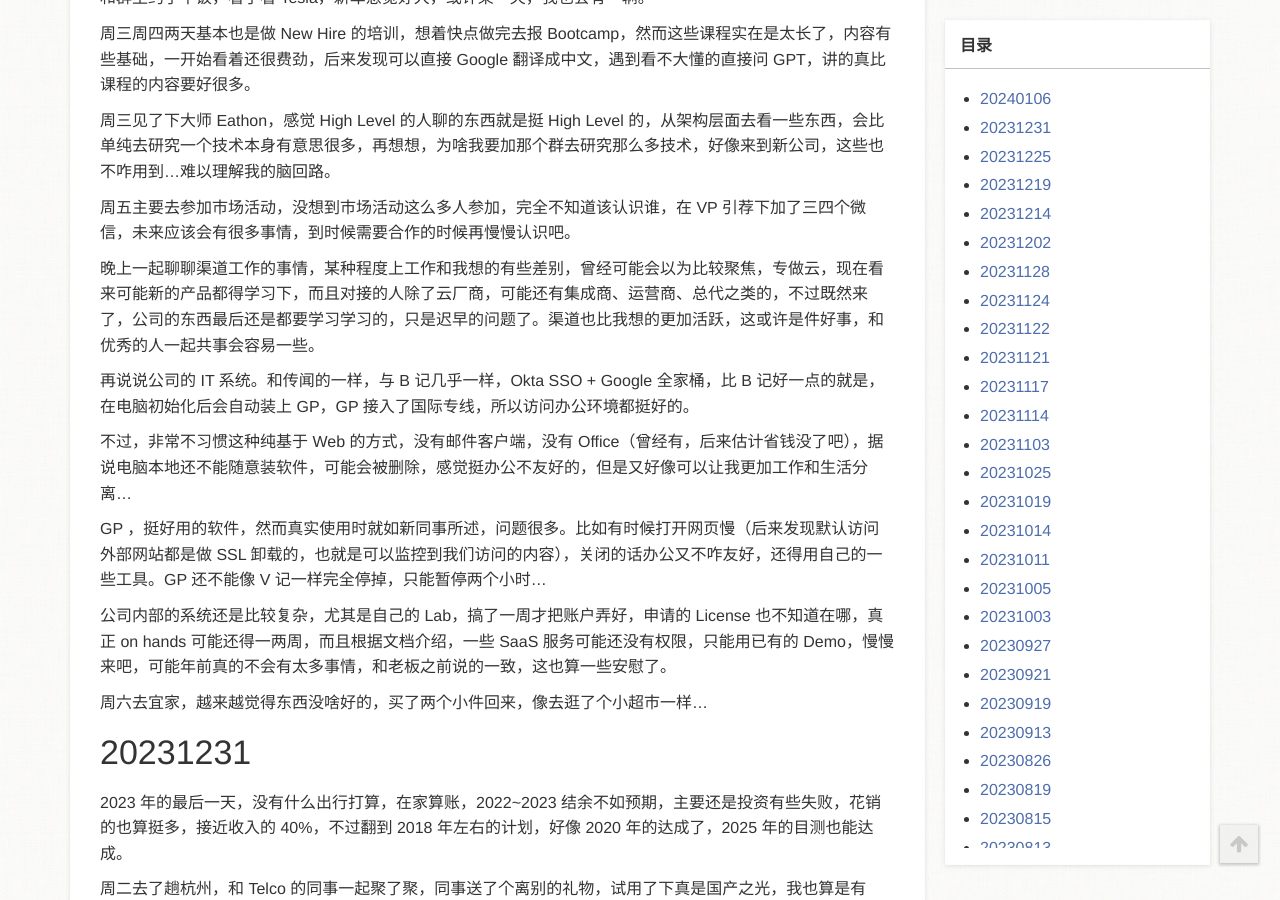
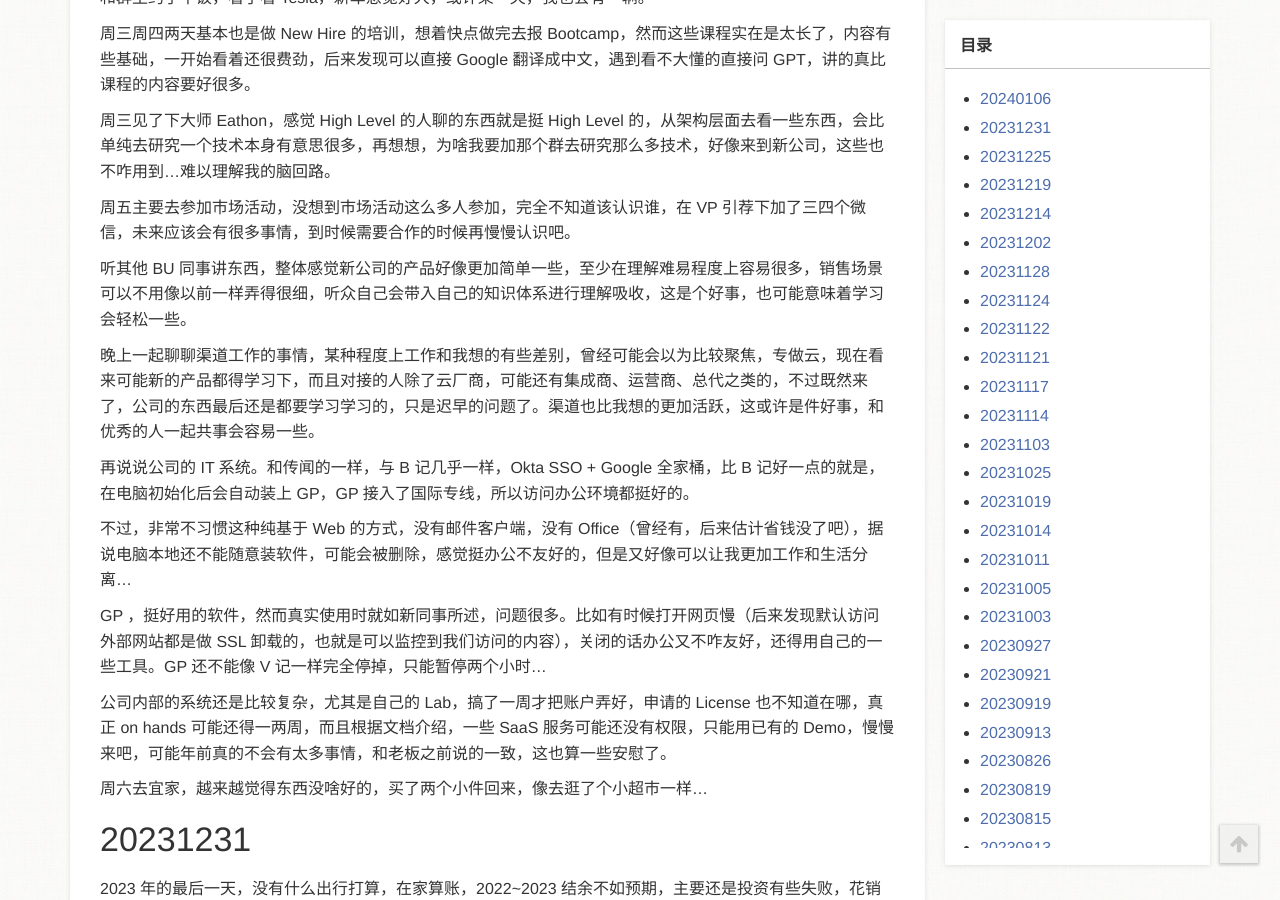
Before and after one commit to zm1990s/halfcoffee, a Jekyll site: the page built from page/3碎碎念.md, in a window 1280 px wide and 900 px high, scrolled down 975 px. Built offline with Jekyll 4.4.1, drawn with Linux system fonts in a browser that asks for light colours; a style sheet for code colours, icons or effects is not loaded.

Commit message:
20240107

```diff
--- a/page/3碎碎念.md
+++ b/page/3碎碎念.md
@@ -35,6 +35,8 @@ type: page
 周三见了下大师 Eathon，感觉 High Level 的人聊的东西就是挺 High Level 的，从架构层面去看一些东西，会比单纯去研究一个技术本身有意思很多，再想想，为啥我要加那个群去研究那么多技术，好像来到新公司，这些也不咋用到...难以理解我的脑回路。
 
 周五主要去参加市场活动，没想到市场活动这么多人参加，完全不知道该认识谁，在 VP 引荐下加了三四个微信，未来应该会有很多事情，到时候需要合作的时候再慢慢认识吧。
+
+听其他 BU 同事讲东西，整体感觉新公司的产品好像更加简单一些，至少在理解难易程度上容易很多，销售场景可以不用像以前一样弄得很细，听众自己会带入自己的知识体系进行理解吸收，这是个好事，也可能意味着学习会轻松一些。
 
 晚上一起聊聊渠道工作的事情，某种程度上工作和我想的有些差别，曾经可能会以为比较聚焦，专做云，现在看来可能新的产品都得学习下，而且对接的人除了云厂商，可能还有集成商、运营商、总代之类的，不过既然来了，公司的东西最后还是都要学习学习的，只是迟早的问题了。渠道也比我想的更加活跃，这或许是件好事，和优秀的人一起共事会容易一些。
 
```
